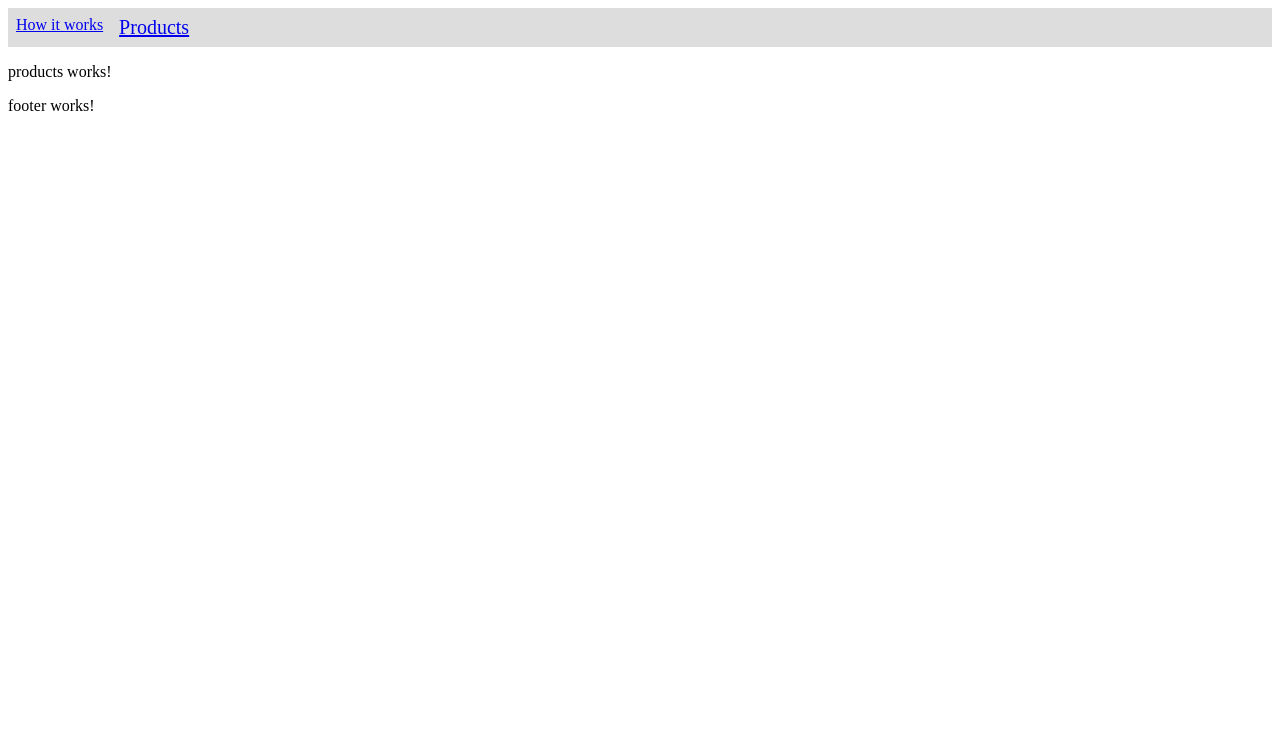
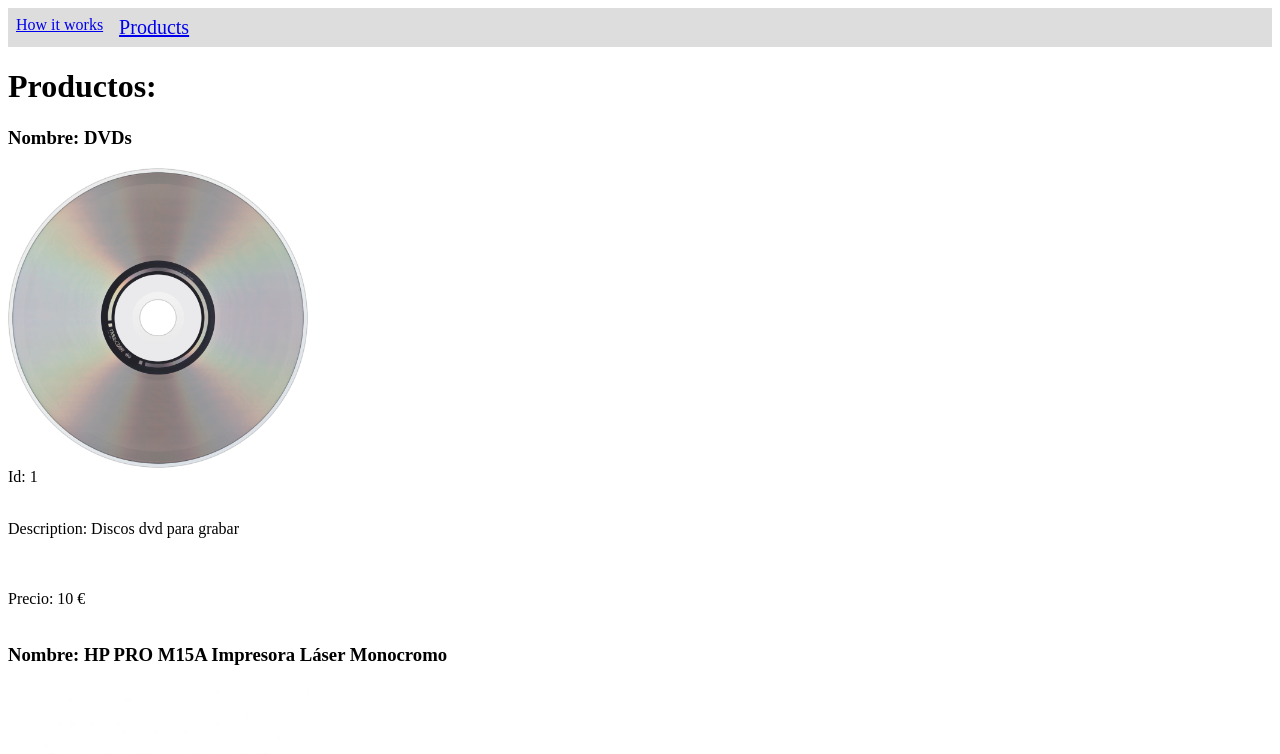
Before and after one commit to AsterixKo/angular-ejercicio-tienda-online, an Angular app: page /products in a window 1280 px wide. Shown: the top 754 px of the page. Built offline with nearby package versions, Linux system fonts and the light colour scheme.

Commit message:
Mostra productos con ngfor

```diff
--- a/src/app/core/components/products/products.component.css
+++ b/src/app/core/components/products/products.component.css
@@ -0,0 +1,9 @@
+.box-image{
+ width: 300px;
+ height: 300px;
+}
+
+img{
+    width: 100%;
+    height: 100%;
+}
--- a/src/app/core/components/products/products.component.html
+++ b/src/app/core/components/products/products.component.html
@@ -1 +1,9 @@
-<p>products works!</p>
+<h1>Productos:</h1>
+
+<div *ngFor="let product of products" class="box">
+  <h3>Nombre: {{product.name}}</h3>
+  <div class="box-image"><img src="{{product.src}}"></div>
+  <span>Id: {{product.id}}</span><br><br>
+  <p>Description: {{product.description}}</p><br><br>
+  <span>Precio: {{product.prize}} €</span><br><br>
+</div>
--- a/src/app/core/components/products/products.component.ts
+++ b/src/app/core/components/products/products.component.ts
@@ -1,4 +1,5 @@
 import { Component, OnInit } from '@angular/core';
+import { ProductsService, Product } from 'src/app/shared/services/products.service';
 
 @Component({
   selector: 'app-products',
@@ -7,9 +8,11 @@ import { Component, OnInit } from '@angular/core';
 })
 export class ProductsComponent implements OnInit {
 
-  constructor() { }
+  products: Product[];
+  constructor(private productsService: ProductsService) { }
 
   ngOnInit(): void {
+    this.products = this.productsService.getProducts();
   }
 
 }
--- a/src/app/shared/services/products.service.ts
+++ b/src/app/shared/services/products.service.ts
@@ -22,7 +22,7 @@ export class ProductsService {
   }
 }
 
-class Product {
+export class Product {
   _id: number;
   _name: string;
   _description: string;
@@ -33,7 +33,7 @@ class Product {
     this._name = name;
     this._description = description;
     this._prize = prize;
-    this._src = src,
+    this._src = src;
   }
 
   get id(): number {
```
